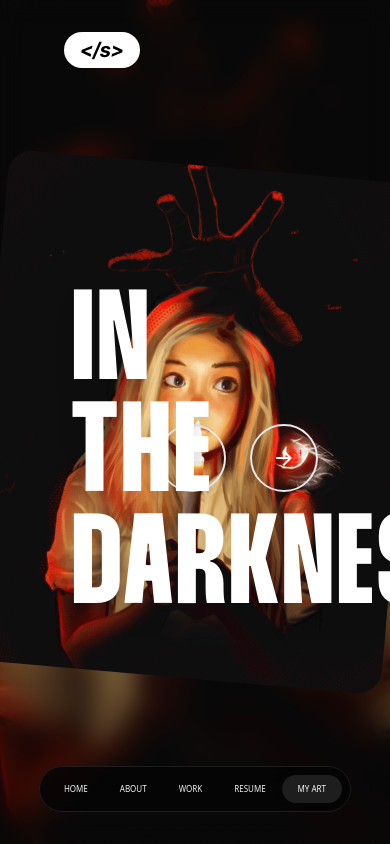
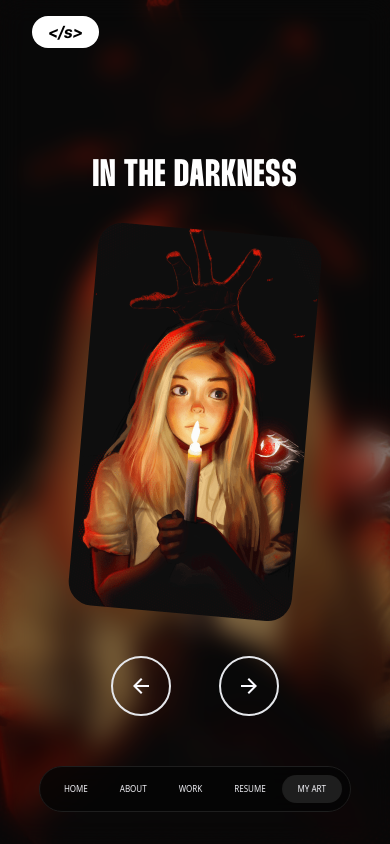
Before and after one commit to artoftadashi/portfolio-react, a React (Vite) app: page /art in a window 390 px wide. Built offline with nearby package versions, Linux system fonts and the light colour scheme; what tailwindcss-animated would draw is missing.

Commit message:
made art section responsive

```diff
--- a/src/components/About.jsx
+++ b/src/components/About.jsx
@@ -1,5 +1,3 @@
-import { FontAwesomeIcon } from "@fortawesome/react-fontawesome";
-
 export default function About() {
   return (
     <section className="p-12 m:p-16 lg:p-24 xl:p-32 bg-[#87FF65] rounded-t-[50px] mx-auto">
--- a/src/components/artComponents/ArtBody.jsx
+++ b/src/components/artComponents/ArtBody.jsx
@@ -1,6 +1,6 @@
 export default function ArtBody({ content, onSelectPrev, onSelectNext }) {
   let containerClass = ` w-full h-[100vh] bg-no-repeat overflow-hidden bg-cover bg-center `;
-  let centerImageClass = `w-[26rem] h-[32rem] rounded-3xl absolute left-[50%] top-[50%] translate-x-[-50%] translate-y-[-50%] rotate-[5deg] -z-[2] bg-no-repeat overflow-hidden bg-cover bg-center animate-fade animate-delay-[.15s]  `;
+  let centerImageClass = `lg:w-[26rem] lg:h-[32rem] w-[14rem] h-[18rem] sm:w-[20rem] h-[24rem] rounded-3xl absolute left-[50%] top-[50%] translate-x-[-50%] translate-y-[-50%] rotate-[5deg] -z-[2] bg-no-repeat overflow-hidden bg-cover bg-center animate-fade animate-delay-[.15s]  `;
   return (
     <>
       <div
@@ -8,10 +8,10 @@ export default function ArtBody({ content, onSelectPrev, onSelectNext }) {
         style={{ backgroundImage: `url(${content.image})` }}
         key={content.index}
       >
-        <div className="py-8 px-16 h-[100vh] w-[100vw] backdrop-blur-md bg-[#020202]/40 relative">
+        <div className="lg:py-8 lg:px-16 px-8 py-4 h-[100vh] w-[100vw] backdrop-blur-md bg-[#020202]/40 relative">
           {/* my logo */}
           <div className="flex items-center py-1 px-4 bg-white rounded-3xl w-fit">
-            <p className="font-bold font-innerTight text-xl italic text-center ">
+            <p className="font-bold font-innerTight text-md lg:text-xl sm:text-lg italic text-center ">
               {"</s>"}
             </p>
           </div>
@@ -21,22 +21,22 @@ export default function ArtBody({ content, onSelectPrev, onSelectNext }) {
             style={{ backgroundImage: `url(${content.image})` }}
           ></div>
           {/* text and buttons */}
-          <div className="flex items-center justify-evenly m-auto w-full h-full ">
-            <h1 className="uppercase text-[8rem] font-[Thunder] leading-[7rem] text-white tracking-wide w-[30%] drop-shadow-xl animate-fade-right ">
+          <div className="flex flex-col md:flex-row items-center justify-between py-28 md:py-0 md:justify-evenly m-auto w-full h-full ">
+            <h1 className="uppercase xl:text-[8rem] lg:text-[6rem] sm:text-[3rem] text-[2.4rem] font-[Thunder] xl:leading-[7rem] lg:leading-[5rem] sm:leading-[3rem] leading-[2rem] text-white tracking-wide md:w-[30%] w-fit drop-shadow-xl animate-fade-right ">
               {content.caption}
             </h1>
-            <div className="inline-flex gap-6">
+            <div className="inline-flex gap-12 md:gap-6 pb-8 md:pb-0">
               <button
-                className="border-2 rounded-full p-6 !h-fit !w-fit"
+                className="border-2 rounded-full md:p-6 p-5 !h-fit !w-fit"
                 onClick={onSelectPrev}
               >
-                <img src="./arrow-left.png" className="!w-full" />
+                <img src="./arrow-left.png" />
               </button>
               <button
-                className="border-2 rounded-full p-6 !h-fit !w-fit"
+                className="border-2 rounded-full md:p-6 p-5 !h-fit !w-fit"
                 onClick={onSelectNext}
               >
-                <img src="./arrow-right.png" className="!w-full" />
+                <img src="./arrow-right.png" />
               </button>
             </div>
           </div>
```
